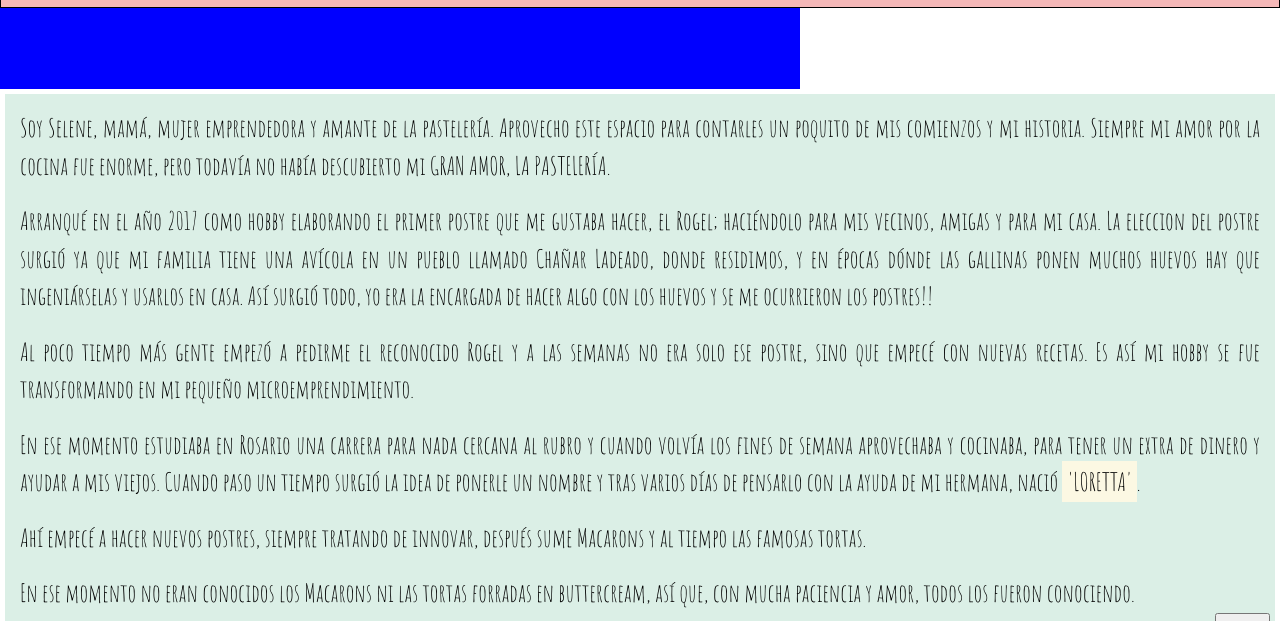
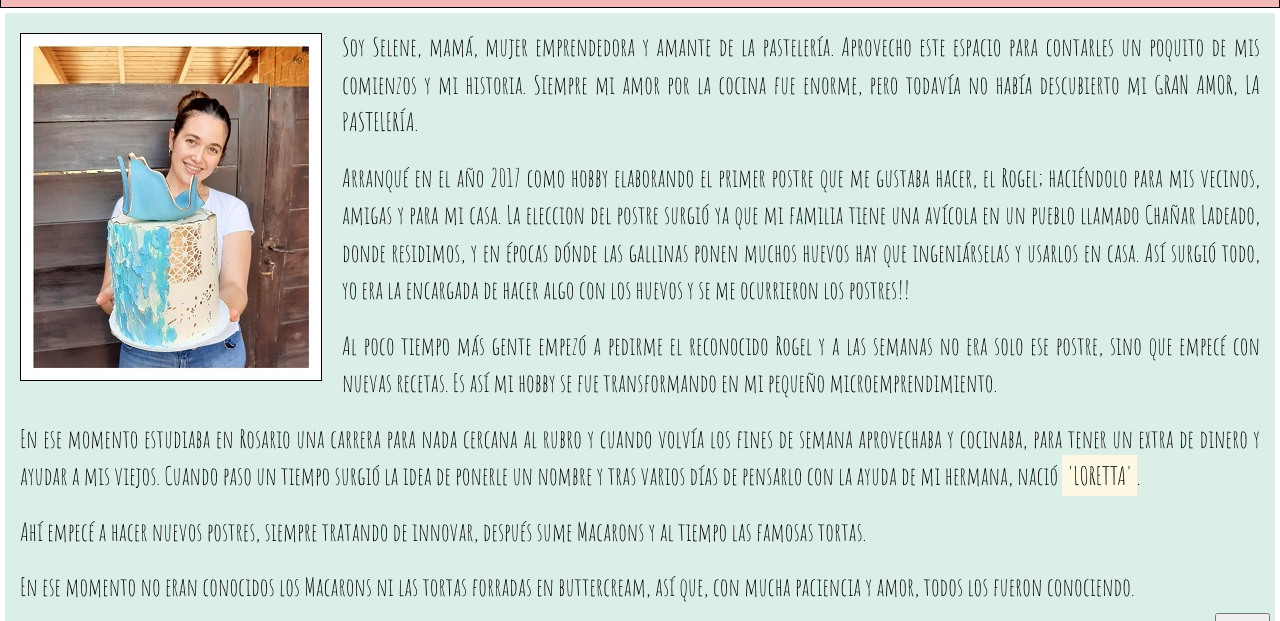
Before and after one commit to antomag/loretta-pasteleria-landingpage, a website: page nosotros.html in a window 1280 px wide. Shown: the part 112-733 px from the top of the page. Drawn offline with nearby package versions, Linux system fonts and the light colour scheme.

Commit message:
agregue foto sele nosotros

```diff
--- a/nosotros.html
+++ b/nosotros.html
@@ -55,12 +55,8 @@
     </header >
     <!--contenido principal-->
     <main>
-        <!--imagenes laterales-->
-        <aside class="aside">
-          <div><img src="" alt=""></div>
-          <div><img src="" alt=""></div>
-          <div><img src="" alt=""></div>
-        </aside>
+        <!--foto articulo-->
+        <img src="./img/sele1.jpg" alt="Selene - Loretta" class="fotoArticulo" align="left">
         <!--contenido principal - texto-->
         <article class="fondoVerde">
             <p>
--- a/scss/_nosotros.scss
+++ b/scss/_nosotros.scss
@@ -7,12 +7,10 @@ article{
     text-align: justify;
     color: black;
 }
-.aside{
-  display: flex;
-  flex-direction: column;
-  background-color: blue;
-  width: 15%;
-  min-width: 100vh;
+.fotoArticulo{
+  border: solid 1px black;
+  margin: 20px;
+
 }
 
 /*animacion articulo*/
```
Also changed, not shown: css/destino.css, img/sele1.jpg (added).
